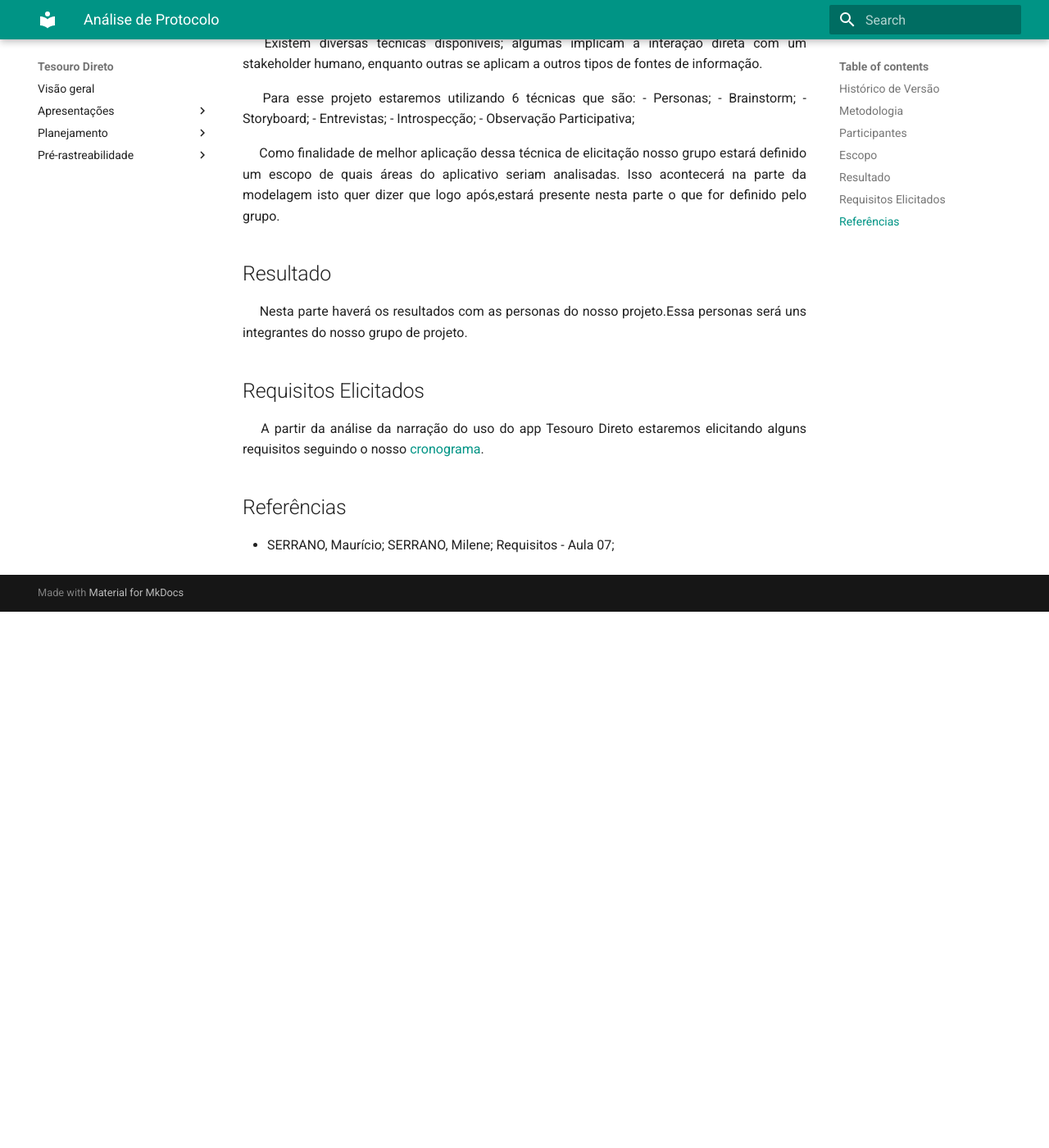
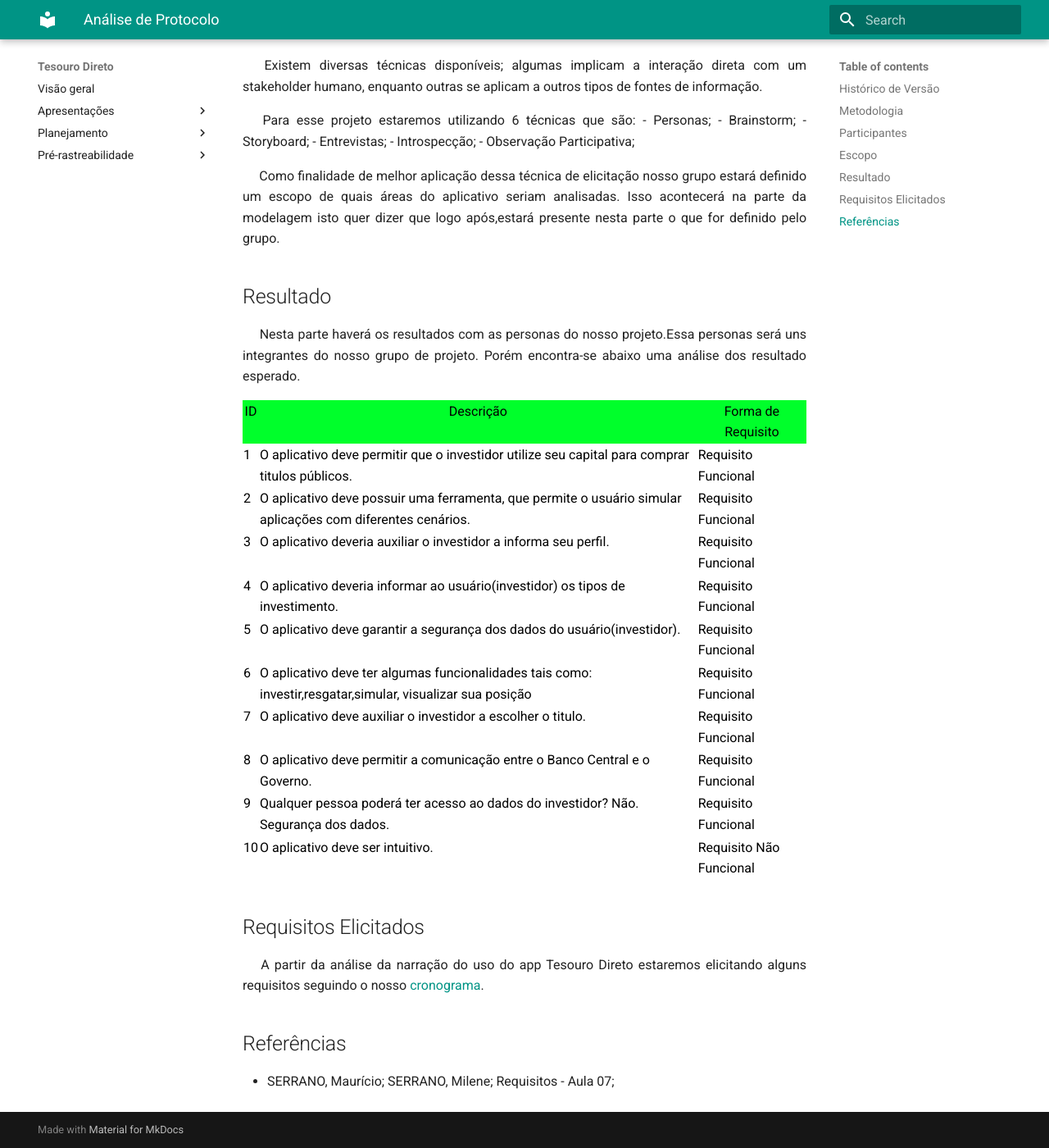
Before and after one commit to mibasFerraz/2021.1-TesouroDireto, an MkDocs documentation site: the page built from docs/elicitacao/analise_protocolo.md, in a window 1280 px wide and 1400 px high, scrolled down 1095 px. Shown: the whole window at 82% size. Built offline with MkDocs 1.6.1 and Material for MkDocs 9.7.7, drawn with Linux system fonts in a browser that asks for light colours; before the commit the page ends 1841 px from its top, so only the background shows below that; some of the changed text lies outside the part shown.

Commit message:
(#8) Add Resul and Update AP

```diff
--- a/docs/elicitacao/analise_protocolo.md
+++ b/docs/elicitacao/analise_protocolo.md
@@ -12,6 +12,12 @@
             <td> 17.08.2021 </td>
             <td> 0.1 </td>
             <td> Criação do documento </td>
+            <td> Peniel Zannoukou </td>
+        </tr>
+        <tr>
+            <td> 19.08.2021 </td>
+            <td> 0.2 </td>
+            <td> Adiçaõ dos resultados </td>
             <td> Peniel Zannoukou </td>
         </tr>
     </tbody>
@@ -67,8 +73,68 @@
 
 <div>
     <p align="justify">&emsp;
-        Nesta parte haverá os resultados com as personas do nosso projeto.Essa personas será uns integrantes do nosso grupo de projeto.</p>
+        Nesta parte haverá os resultados com as personas do nosso projeto.Essa personas será uns integrantes do nosso grupo de projeto. Porém encontra-se abaixo uma análise dos resultado esperado.</p>
 </div>
+<table class="table table-striped border" style="color:black;">
+    <thead style="background-color: #00ff2b;">
+        <th>ID</th>
+        <th>Descrição</th>
+        <th>Forma de Requisito</th>
+    </thead>
+    <tbody>
+        <tr>
+            <td>1 </td>
+            <td> O aplicativo deve permitir que o investidor utilize seu capital para comprar titulos públicos. </td>
+            <td> Requisito Funcional </td>
+        </tr>
+        <tr>
+            <td>2 </td>
+            <td> O aplicativo deve possuir uma ferramenta, que permite o usuário simular aplicações com diferentes cenários.</td>
+            <td> Requisito Funcional </td>
+        </tr>
+        <tr>
+            <td>3 </td>
+            <td> O aplicativo deveria auxiliar o investidor a informa seu perfil. </td>
+            <td> Requisito Funcional </td>
+        </tr>
+        <tr>
+            <td>4 </td>
+            <td> O aplicativo deveria informar ao usuário(investidor) os tipos de investimento. </td>
+            <td> Requisito Funcional </td>
+        </tr>
+        <tr>
+            <td>5 </td>
+            <td> O aplicativo deve garantir a segurança dos dados do usuário(investidor). </td>
+            <td> Requisito Funcional </td>
+        </tr>
+        <tr>
+            <td>6 </td>
+            <td> O aplicativo deve ter algumas funcionalidades tais como: investir,resgatar,simular,
+            visualizar sua posição </td>
+            <td> Requisito Funcional </td>
+        </tr>
+        <tr>
+            <td>7 </td>
+            <td> O aplicativo deve auxiliar o investidor a escolher o titulo. </td>
+            <td> Requisito Funcional </td>
+        </tr>
+        <tr>
+            <td>8 </td>
+            <td> O aplicativo deve permitir a comunicação entre o Banco Central e o Governo. </td>
+            <td> Requisito Funcional </td>
+        </tr>
+        <tr>
+            <td>9 </td>
+            <td> Qualquer pessoa poderá ter acesso ao dados do investidor? Não. Segurança dos dados.</td>
+            <td> Requisito Funcional </td>
+        </tr>
+        <tr>
+            <td>10 </td>
+            <td> O aplicativo deve ser intuitivo. </td>
+            <td> Requisito Não Funcional </td>
+        </tr>
+    </tbody>
+</table>
 
 ## Requisitos Elicitados
 <div>
```
